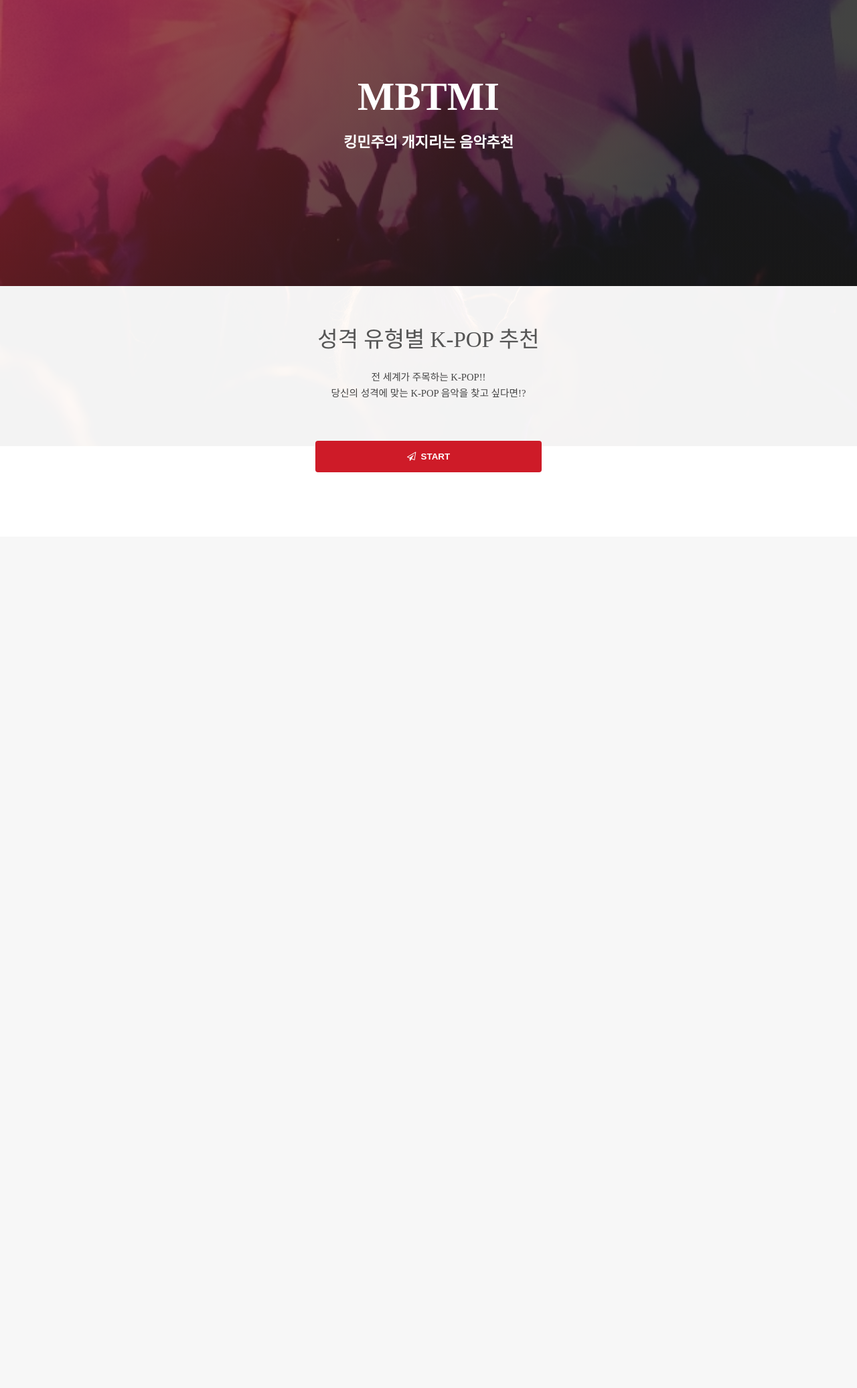
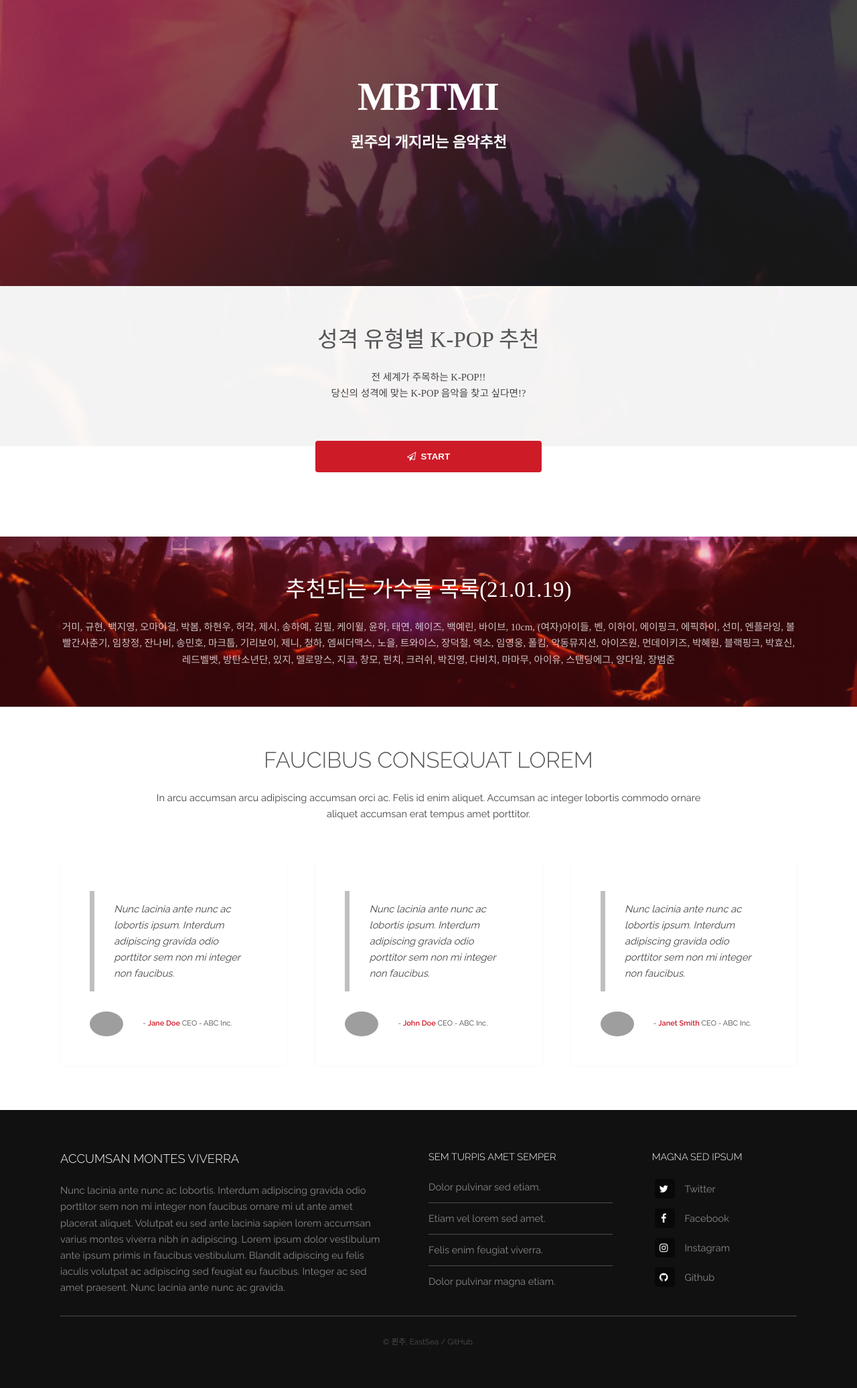
Before and after one commit to kmj990929/cs496-week3, a Django app: page /mbti/ in a window 1280 px wide. Shown: the part 134-2206 px from the top of the page at 67% size. Before the commit the page ends 839 px from the top, so only its background shows below. Run offline with Django 3.2, Linux system fonts and the light colour scheme; some web fonts are replaced; grey boxes are pictures that could not be loaded.

Commit message:
index 수정

```diff
--- a/mbti/templates/mbti/index.html
+++ b/mbti/templates/mbti/index.html
@@ -8,30 +8,6 @@
 		<meta name="keywords" content="" />
 		<link rel="stylesheet" type="text/css" href="/static/main.css" />
     <style>
-    {% comment %}
-      body {
-          background-image : url('https://www.slist.kr/news/photo/201608/4684_16715_3028.jpg');
-          background-repeat : no-repeat;
-          background-size : cover;
-      }
-
-      .custom-btn {
-          font-size: 100px;
-          color : white;
-          padding-left : 70px;
-          padding-right : 70px;
-          padding-top : 30px;
-          padding-bottom : 30px;
-          font-weight: bold;
-          text-align : center;
-          background-color: rgba( 255, 255, 255, 0 );
-          border : 0;
-          outline : 0;
-          position: absolute;
-          top : 600px;
-          left : 700px;
-      }
-    {% endcomment %}
       @font-face {
         font-family: 'Jal_Onuel';
         src: url('https://cdn.jsdelivr.net/gh/projectnoonnu/noonfonts_20-10-21@1.0/Jal_Onuel.woff') format('woff');
@@ -69,7 +45,7 @@
 			<section id="banner">
 				<div id="page" class="inner">
 					<h1><strong>MBTMI</strong></h1>
-					<p><strong> 킹민주의 개지리는 음악추천 </strong></p>
+					<p><strong> 퀸주의 개지리는 음악추천 </strong></p>
 				</div>
 				<video autoplay loop muted playsinline src="/static/banner.mov"></video>
 			</section>
@@ -98,6 +74,99 @@
 				</div>
 			</section>
 
+    <!-- CTA -->
+			<section id="cta" class="wrapper">
+				<div id="page" class="inner">
+					<h2> 추천되는 가수들 목록(21.01.19) </h2>
+					<p>거미, 규현, 백지영, 오마이걸, 박봄, 하현우, 허각, 제시, 송하예, 김필, 케이윌, 윤하, 태연, 헤이즈, 백예린, 바이브, 10cm, (여자)아이들, 벤, 이하이, 에이핑크, 에픽하이, 선미, 엔플라잉, 볼빨간사춘기, 임창정, 잔나비, 송민호, 마크툽, 기리보이, 제니, 청하, 엠씨더맥스, 노을, 트와이스, 장덕철, 엑소, 임영웅, 폴킴, 악동뮤지션, 아이즈원, 먼데이키즈, 박혜원, 블랙핑크, 박효신, 레드벨벳, 방탄소년단, 있지, 멜로망스, 지코, 창모, 펀치, 크러쉬, 박진영, 다비치, 마마무, 아이유, 스탠딩에그, 양다일, 장범준</p>
+				</div>
+			</section>
+
+
+    <!-- Testimonials -->
+			<section class="wrapper">
+				<div class="inner">
+					<header class="special">
+						<h2>Faucibus consequat lorem</h2>
+						<p>In arcu accumsan arcu adipiscing accumsan orci ac. Felis id enim aliquet. Accumsan ac integer lobortis commodo ornare aliquet accumsan erat tempus amet porttitor.</p>
+					</header>
+					<div class="testimonials">
+						<section>
+							<div class="content">
+								<blockquote>
+									<p>Nunc lacinia ante nunc ac lobortis ipsum. Interdum adipiscing gravida odio porttitor sem non mi integer non faucibus.</p>
+								</blockquote>
+								<div class="author">
+									<div class="image">
+										<img src="images/pic01.jpg" alt="" />
+									</div>
+									<p class="credit">- <strong>Jane Doe</strong> <span>CEO - ABC Inc.</span></p>
+								</div>
+							</div>
+						</section>
+						<section>
+							<div class="content">
+								<blockquote>
+									<p>Nunc lacinia ante nunc ac lobortis ipsum. Interdum adipiscing gravida odio porttitor sem non mi integer non faucibus.</p>
+								</blockquote>
+								<div class="author">
+									<div class="image">
+										<img src="images/pic03.jpg" alt="" />
+									</div>
+									<p class="credit">- <strong>John Doe</strong> <span>CEO - ABC Inc.</span></p>
+								</div>
+							</div>
+						</section>
+						<section>
+							<div class="content">
+								<blockquote>
+									<p>Nunc lacinia ante nunc ac lobortis ipsum. Interdum adipiscing gravida odio porttitor sem non mi integer non faucibus.</p>
+								</blockquote>
+								<div class="author">
+									<div class="image">
+										<img src="images/pic02.jpg" alt="" />
+									</div>
+									<p class="credit">- <strong>Janet Smith</strong> <span>CEO - ABC Inc.</span></p>
+								</div>
+							</div>
+						</section>
+					</div>
+				</div>
+			</section>
+
+		<!-- Footer -->
+			<footer id="footer">
+				<div class="inner">
+          <div class="content">
+						<section>
+							<h3>Accumsan montes viverra</h3>
+							<p>Nunc lacinia ante nunc ac lobortis. Interdum adipiscing gravida odio porttitor sem non mi integer non faucibus ornare mi ut ante amet placerat aliquet. Volutpat eu sed ante lacinia sapien lorem accumsan varius montes viverra nibh in adipiscing. Lorem ipsum dolor vestibulum ante ipsum primis in faucibus vestibulum. Blandit adipiscing eu felis iaculis volutpat ac adipiscing sed feugiat eu faucibus. Integer ac sed amet praesent. Nunc lacinia ante nunc ac gravida.</p>
+						</section>
+						<section>
+							<h4>Sem turpis amet semper</h4>
+							<ul class="alt">
+								<li><a href="#">Dolor pulvinar sed etiam.</a></li>
+								<li><a href="#">Etiam vel lorem sed amet.</a></li>
+								<li><a href="#">Felis enim feugiat viverra.</a></li>
+								<li><a href="#">Dolor pulvinar magna etiam.</a></li>
+							</ul>
+						</section>
+						<section>
+							<h4>Magna sed ipsum</h4>
+							<ul class="plain">
+								<li><a href="#"><i class="icon fa-twitter">&nbsp;</i>Twitter</a></li>
+								<li><a href="#"><i class="icon fa-facebook">&nbsp;</i>Facebook</a></li>
+								<li><a href="#"><i class="icon fa-instagram">&nbsp;</i>Instagram</a></li>
+								<li><a href="#"><i class="icon fa-github">&nbsp;</i>Github</a></li>
+							</ul>
+						</section>
+					</div>
+					<div class="copyright">
+						&copy; 퀸주, EastSea / <a href="https://github.com/kmj990929/cs496-week3" target="_blank">GitHub</a>.
+					</div>
+				</div>
+			</footer>
+
   </body>
 
   <!-- Scripts -->
```
Also changed, not shown: static/cta01.jpg (added).
